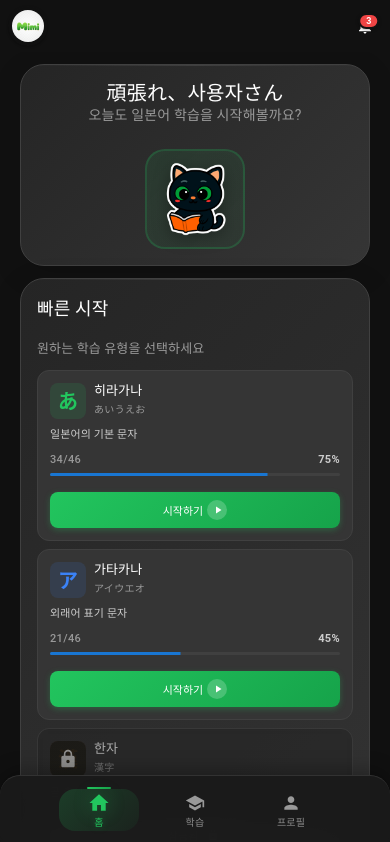
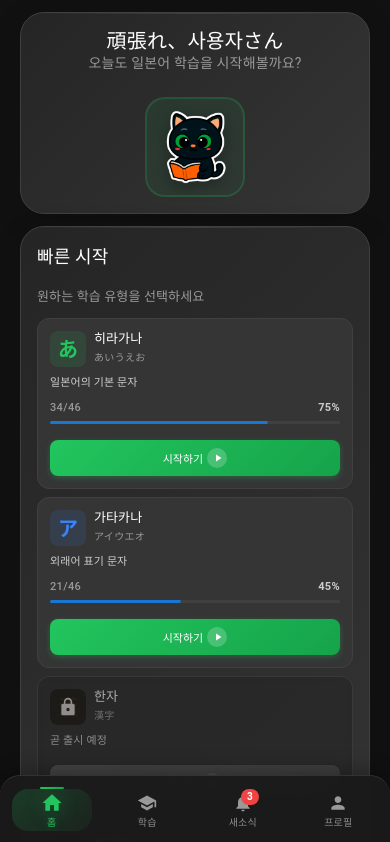
Before and after one commit to uhanuu/KokoroBridge, a Next.js app: page / in a window 390 px wide. Shown: the top 842 px of the page. Built offline with nearby package versions, Linux system fonts and the light colour scheme.

Commit message:
style: header 영역 제거하고 하단 nav로 수정

```diff
--- a/src/app/layout.module.css
+++ b/src/app/layout.module.css
@@ -16,7 +16,7 @@
   flex: 1;
   overflow-y: auto;
   overflow-x: hidden;
-  padding-top: 64px; /* 헤더 높이만큼 상단 패딩 */
+  padding-top: 0; /* 헤더 제거로 상단 패딩 제거 */
   padding-bottom: 100px; /* 네비게이션 높이만큼 하단 패딩 */
   -webkit-overflow-scrolling: touch; /* iOS 스크롤 최적화 */
   background-color: var(--background);
@@ -26,7 +26,7 @@
   max-width: 100vw;
   margin: 0 auto;
   position: relative;
-  min-height: calc(100vh - 164px); /* 헤더와 네비게이션 높이 제외 */
+  min-height: calc(100vh - 100px); /* 네비게이션 높이만 제외 */
 }
 
 /* 스크롤바 스타일링 (웹킷 기반 브라우저) */
@@ -55,20 +55,20 @@
   }
 
   .content {
-    padding-top: 64px;
+    padding-top: 0;
     padding-bottom: 120px;
   }
 }
 
 @media (max-width: 768px) {
   .content {
-    padding-top: 56px;
+    padding-top: 0;
   }
 }
 
 @media (max-width: 480px) {
   .content {
-    padding-top: 52px;
+    padding-top: 0;
     padding-bottom: 90px;
   }
 
--- a/src/app/layout.tsx
+++ b/src/app/layout.tsx
@@ -1,4 +1,3 @@
-import Header from "@/components/ui/header/header";
 import Navigation from "@/components/ui/navigation/navigation";
 
 import "./globals.css";
@@ -10,7 +9,6 @@ export default function RootLayout({ children }: { children: React.ReactNode })
       <body className={styles.body}>
         <div className={styles.container}>
           {/* 헤더 */}
-          <Header />
 
           {/* 메인 콘텐츠 영역 */}
           <main className={styles.content}>
--- a/src/components/ui/header/header.module.css
+++ /dev/null
@@ -1,183 +0,0 @@
-.header {
-  position: fixed;
-  top: 0;
-  left: 0;
-  right: 0;
-  z-index: var(--z-header);
-  background-color: var(--background);
-  backdrop-filter: blur(20px);
-  -webkit-backdrop-filter: blur(20px);
-}
-
-.container {
-  display: flex;
-  align-items: center;
-  justify-content: space-between;
-  padding: var(--space-md) var(--space-lg);
-  width: 100%;
-  margin: 0 auto;
-  height: 64px;
-}
-
-.leftSection {
-  display: flex;
-  align-items: center;
-}
-
-.rightSection {
-  display: flex;
-  align-items: center;
-}
-
-/* 캐릭터 이미지 */
-.characterContainer {
-  display: flex;
-  align-items: center;
-  justify-content: center;
-  width: 48px;
-  height: 48px;
-  border-radius: var(--radius-full);
-  padding: 4px;
-  box-shadow: var(--shadow-sm);
-  transition: all var(--duration-normal);
-}
-
-.characterContainer:hover {
-  transform: scale(1.05);
-  box-shadow: var(--shadow-md);
-}
-
-.characterImage {
-  border-radius: var(--radius-full);
-  object-fit: cover;
-  filter: drop-shadow(0 1px 2px rgba(0, 0, 0, 0.1));
-}
-
-/* 알림 버튼 */
-.notificationButton {
-  color: var(--text-primary) !important;
-  transition: all var(--duration-normal) !important;
-}
-
-.notificationButton:hover {
-  color: var(--text-primary) !important;
-  background-color: rgba(255, 255, 255, 0.1) !important;
-}
-
-.notificationIcon {
-  font-size: 24px !important;
-  color: var(--text-primary) !important;
-}
-
-.badge {
-  background-color: #ef4444 !important;
-  color: white !important;
-  font-size: 11px !important;
-  font-weight: 700 !important;
-  min-width: 18px !important;
-  height: 18px !important;
-  border-radius: var(--radius-full) !important;
-  animation: pulseNotification 2s infinite;
-  border: 2px solid var(--background) !important;
-  box-shadow: 0 1px 3px rgba(0, 0, 0, 0.3);
-  transform: translate(25%, -25%);
-}
-
-@keyframes pulseNotification {
-  0%,
-  100% {
-    transform: translate(25%, -25%) scale(1);
-  }
-  50% {
-    transform: translate(25%, -25%) scale(1.1);
-  }
-}
-
-/* 반응형 스타일 */
-@media (max-width: 768px) {
-  .container {
-    padding: var(--space-sm) var(--space-md);
-    height: 56px;
-  }
-
-  .characterContainer {
-    width: 44px;
-    height: 44px;
-  }
-
-  .characterImage {
-    width: 36px;
-    height: 36px;
-  }
-
-  .notificationIcon {
-    font-size: 20px !important;
-  }
-
-  .badge {
-    min-width: 16px !important;
-    height: 16px !important;
-    font-size: 9px !important;
-    transform: translate(20%, -20%);
-  }
-}
-
-@media (max-width: 480px) {
-  .container {
-    padding: var(--space-sm);
-    height: 52px;
-  }
-
-  .characterContainer {
-    width: 40px;
-    height: 40px;
-  }
-
-  .characterImage {
-    width: 32px;
-    height: 32px;
-  }
-
-  .notificationIcon {
-    font-size: 18px !important;
-  }
-}
-
-/* 다크 모드 최적화 */
-[data-theme="dark"] .notificationButton {
-  color: var(--text-secondary) !important;
-}
-
-[data-theme="dark"] .notificationButton:hover {
-  background-color: var(--primary-900) !important;
-}
-
-[data-theme="dark"] .characterContainer {
-  background: linear-gradient(135deg, var(--primary-600), var(--primary-700));
-  box-shadow: var(--dark-shadow-sm);
-}
-
-[data-theme="dark"] .characterContainer:hover {
-  box-shadow: var(--dark-shadow-md);
-}
-
-/* 접근성 */
-@media (prefers-reduced-motion: reduce) {
-  .badge,
-  .notificationButton,
-  .characterContainer {
-    animation: none !important;
-    transition: none !important;
-  }
-}
-
-/* 고대비 모드 */
-@media (prefers-contrast: high) {
-  .header {
-    border-bottom: 2px solid var(--text-primary);
-  }
-
-  .characterContainer {
-    border: 2px solid var(--text-primary);
-  }
-}
--- a/src/components/ui/header/header.tsx
+++ /dev/null
@@ -1,50 +0,0 @@
-"use client";
-
-import { Notifications } from "@mui/icons-material";
-import { Badge, IconButton } from "@mui/material";
-import Image from "next/image";
-
-import styles from "./header.module.css";
-
-interface HeaderProps {
-  notificationCount?: number;
-}
-
-export default function Header({ notificationCount = 3 }: HeaderProps) {
-  const handleNotificationClick = () => {
-    // 알림 처리 로직 구현 예정
-    console.log("Notification clicked");
-  };
-
-  return (
-    <header className={styles.header}>
-      <div className={styles.container}>
-        {/* 왼쪽 캐릭터 이미지 */}
-        <div className={styles.leftSection}>
-          <div className={styles.characterContainer}>
-            <Image
-              src="/logo-text.png"
-              width={40}
-              height={40}
-              alt="캐릭터"
-              className={styles.characterImage}
-            />
-          </div>
-        </div>
-
-        {/* 오른쪽 알림 버튼 */}
-        <div className={styles.rightSection}>
-          <IconButton
-            onClick={handleNotificationClick}
-            className={styles.notificationButton}
-            size="medium"
-          >
-            <Badge badgeContent={notificationCount} classes={{ badge: styles.badge }}>
-              <Notifications className={styles.notificationIcon} />
-            </Badge>
-          </IconButton>
-        </div>
-      </div>
-    </header>
-  );
-}
--- a/src/components/ui/navigation/navigation.module.css
+++ b/src/components/ui/navigation/navigation.module.css
@@ -174,12 +174,36 @@
 }
 
 
+/* 새소식 알림 배지 */
+.notificationContainer {
+  position: relative;
+  display: flex;
+  align-items: center;
+  justify-content: center;
+}
+
+.notificationBadge {
+  background-color: #ef4444 !important;
+  color: white !important;
+  font-size: 10px !important;
+  font-weight: 600 !important;
+  min-width: 16px !important;
+  height: 16px !important;
+  border-radius: 8px !important;
+  animation: none !important;
+  transform: translateX(4px) translateY(-2px) !important;
+  transition: none !important;
+  right: -2px !important;
+  top: -2px !important;
+}
+
 /* 접근성 */
 @media (prefers-reduced-motion: reduce) {
   .navItem,
   .logoCircle,
   .icon,
-  .iconButton {
+  .iconButton,
+  .notificationBadge {
     transition: none !important;
     animation: none !important;
   }
--- a/src/components/ui/navigation/navigation.tsx
+++ b/src/components/ui/navigation/navigation.tsx
@@ -1,6 +1,7 @@
 "use client";
 
-import { Home, School, Person } from "@mui/icons-material";
+import { Home, School, Person, Notifications } from "@mui/icons-material";
+import { Badge } from "@mui/material";
 import Link from "next/link";
 import { usePathname } from "next/navigation";
 
@@ -16,6 +17,13 @@ const navigationItems = [
     path: "/study",
     label: "학습",
     Icon: School,
+  },
+  {
+    path: "/news",
+    label: "새소식",
+    Icon: Notifications,
+    hasNotification: true,
+    notificationCount: 3,
   },
   {
     path: "/profile",
@@ -36,7 +44,23 @@ export default function Navigation() {
             href={item.path}
             className={`${styles.navItem} ${pathname === item.path ? styles.active : ""}`}
           >
-            <item.Icon className={styles.icon} />
+            {item.hasNotification ? (
+              <div className={styles.notificationContainer}>
+                <Badge
+                  badgeContent={item.notificationCount}
+                  classes={{ badge: styles.notificationBadge }}
+                  sx={{
+                    '& .MuiBadge-badge': {
+                      animation: 'none !important',
+                    }
+                  }}
+                >
+                  <item.Icon className={styles.icon} />
+                </Badge>
+              </div>
+            ) : (
+              <item.Icon className={styles.icon} />
+            )}
             <span className={styles.label}>{item.label}</span>
           </Link>
         ))}
```
